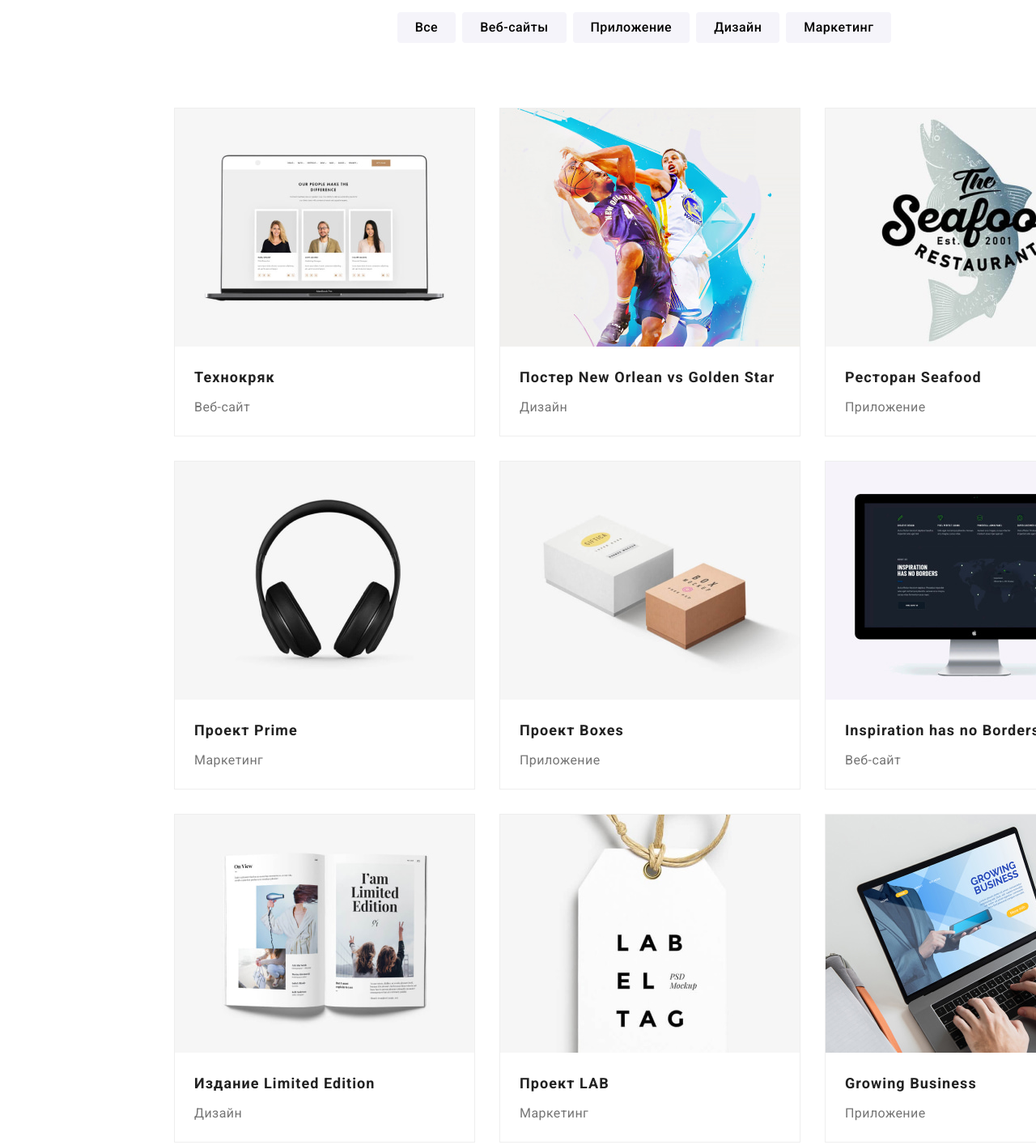
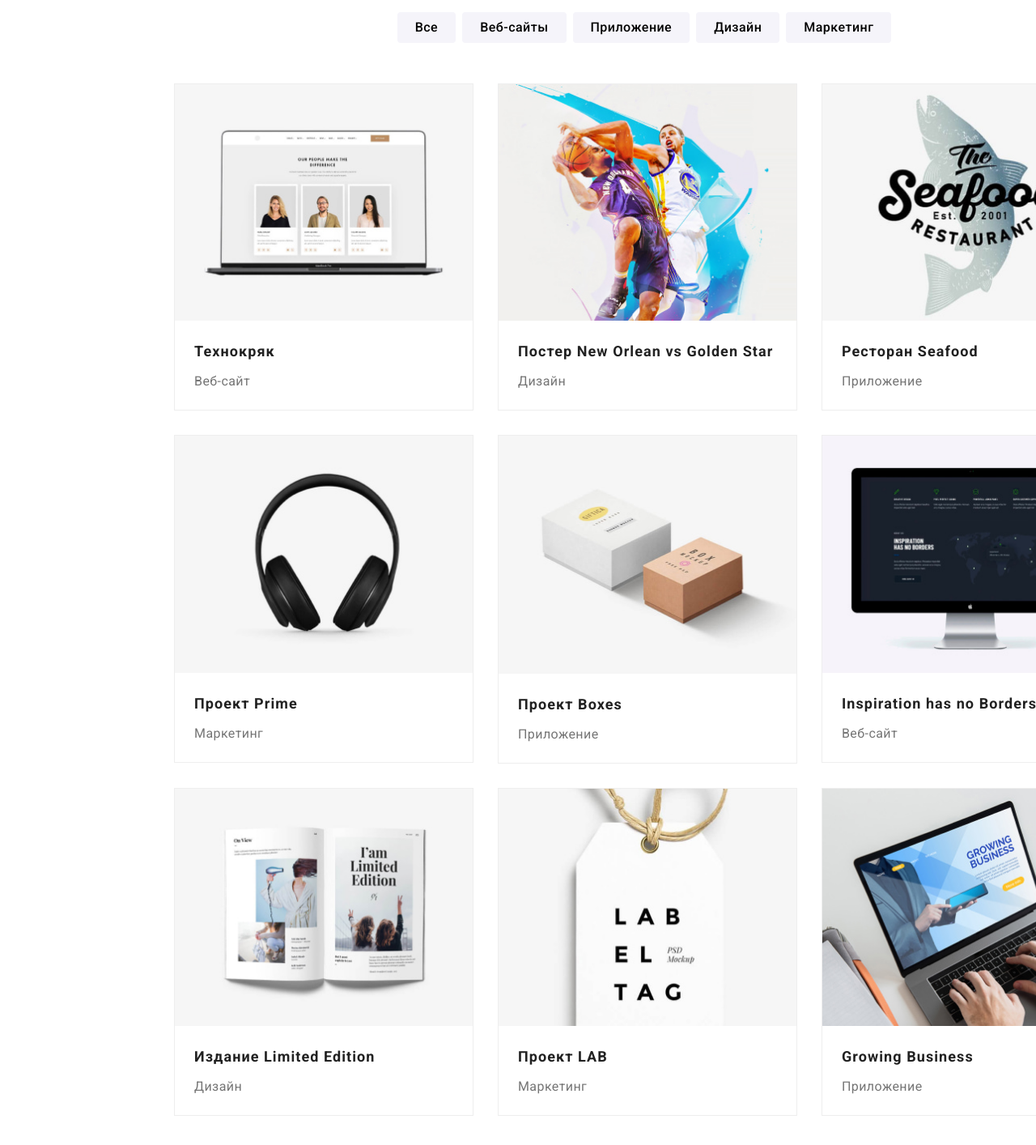
Before and after one commit to kbugayenko/goit-markup-hw-03, a plain HTML site: page portfolio.html in a window 1280 px wide. Shown: the part 160-1574 px from the top of the page at 81% size. Drawn offline with nearby package versions, Linux system fonts and the light colour scheme.

Commit message:
final version margin

```diff
--- a/css/styles.css
+++ b/css/styles.css
@@ -45,6 +45,7 @@ img {
 .list {
   list-style: none;
   padding: 0;
+  margin: 0;
 }
 
 .link {
@@ -308,9 +309,9 @@ img {
   width: 1600px;
   margin-left: auto;
   margin-right: auto;
-  padding-top: 60px;
-  padding-bottom: 60px;
+  padding: 60px 0;
 }
+
 .footer-content {
   margin-top: 20px;
 }
@@ -348,9 +349,15 @@ img {
 /* Описание для Портфолио */
 
 /* Section project */
-.btn-project {
+
+.project {
+  font-weight: 500;
+  font-size: 16px;
+  line-height: 1.62;
+  margin: 0 auto;
   display: flex;
-  padding-bottom: 50px;
+  justify-content: center;
+  margin-bottom: 50px;
 }
 
 .button {
@@ -358,7 +365,7 @@ img {
   font-style: 400;
   font-weight: 500;
   font-size: 16px;
-  line-height: 1.62;
+  line-height: 1.63;
   text-align: center;
   letter-spacing: 0.03em;
   background-color: var(--background-button);
@@ -385,21 +392,12 @@ img {
 .section-project .link {
   color: var(--main-text-color);
 }
-.project {
-  font-weight: 500;
-  font-size: 16px;
-  line-height: 1.62;
-  margin: 0 auto;
-  display: flex;
-  margin-right: auto;
-  margin-left: auto;
-}
 
 .section-project {
   display: flex;
   flex-wrap: wrap;
   margin-left: calc(-1 * var(--basic-margin));
-  margin-right: calc(-1 * var(--basic-margin));
+  margin-top: calc(-1 * var(--basic-margin));
 }
 
 .project-title {
@@ -407,17 +405,21 @@ img {
   font-size: 18px;
   line-height: 2;
   letter-spacing: 0.06em;
-  width: 370px;
-  padding: 20px 24px 4px;
+  padding: 0 24px;
+  margin-top: 20px;
+  margin-bottom: 4px;
 }
-
+.card {
+  border: 1px solid #eeeeee;
+}
 .project-descrip {
   font-size: 16px;
   line-height: 1.87;
-  width: 370px;
   color: var(--acent-color);
-  padding: 0 24px 20px;
+  padding: 0 24px;
+  margin-bottom: 20px;
 }
+
 .project-tehno,
 .project-poster,
 .project-seafood,
@@ -427,8 +429,7 @@ img {
 .project-limit,
 .project-lab,
 .project-business {
-  flex-basis: calc(100% / 3 - 60px);
+  flex-basis: calc(100% / 3 - var(--basic-margin));
   margin-left: var(--basic-margin);
   margin-top: var(--basic-margin);
-  border: 1px solid #eeeeee;
 }
--- a/portfolio.html
+++ b/portfolio.html
@@ -50,7 +50,6 @@
       <section class="section">
         <div class="container">
           <h1 class="visually-hidden">Проекты</h1>
-          <div class="btn-project">
           <ul class="project list">
             <li><button type="button" class="button">Все</button></li>
             <li>
@@ -66,19 +65,11 @@
               <button type="button" class="button">Маркетинг</button>
             </li>
           </ul>
-          </div>
           <ul class="section-project list">
             <li class="project-tehno">
               <a href="" class="link">
                 <article class="card">
-                  <div class="card-img">
-                    <img
-                      src="./images/img.jpg"
-                      alt="Технокряк"
-                      height="294"
-                      width="370"
-                    />
-                  </div>
+                  <img src="./images/img.jpg" alt="Технокряк" width="370" />
                   <div class="card-info">
                     <h2 class="project-title">Технокряк</h2>
                     <p class="project-descrip">Веб-сайт</p>
@@ -89,14 +80,11 @@
             <li class="project-poster">
               <a href="" class="link">
                 <article class="card">
-                  <div class="card-img">
                   <img
                     src="./images/img-1.jpg"
                     alt="Постер NO vs GS"
-                      height="294"
                     width="370"
                   />
-                  </div>
                   <div class="card-info">
                     <h2 class="project-title">
                       Постер New Orlean vs Golden Star
@@ -109,14 +97,11 @@
             <li class="project-seafood">
               <a href="" class="link">
                 <article class="card">
-                  <div class="card-img">
                   <img
                     src="./images/img-2.jpg"
                     alt="Ресторан Seafood"
-                      height="294"
                     width="370"
                   />
-                  </div>
                   <div class="card-info">
                     <h2 class="project-title">Ресторан Seafood</h2>
                     <p class="project-descrip">Приложение</p>
@@ -127,14 +112,11 @@
             <li class="project-prime">
               <a href="" class="link">
                 <article class="card">
-                  <div class="card-img">
                   <img
                     src="./images/img-3.jpg"
                     alt="Проект Prime"
-                      height="294"
                     width="370"
                   />
-                  </div>
                   <div class="card-info">
                     <h2 class="project-title">Проект Prime</h2>
                     <p class="project-descrip">Маркетинг</p>
@@ -145,14 +127,12 @@
             <li class="project-boxes">
               <a href="" class="link">
                 <article class="card">
-                  <div class="card-img">
                   <img
                     src="./images/img-4.jpg"
                     alt="Проект Boxes"
                     height="294"
                     width="370"
                   />
-                  </div>
                   <div class="card-info">
                     <h2 class="project-title">Проект Boxes</h2>
                     <p class="project-descrip">Приложение</p>
@@ -163,14 +143,11 @@
             <li class="project-borders">
               <a href="" class="link">
                 <article class="card">
-                  <div class="card-img">
                   <img
                     src="./images/img-5.jpg"
                     alt="Inspiration has no Borders"
-                      height="294"
                     width="370"
                   />
-                  </div>
                   <div class="card-info">
                     <h2 class="project-title">Inspiration has no Borders</h2>
                     <p class="project-descrip">Веб-сайт</p>
@@ -181,14 +158,11 @@
             <li class="project-limit">
               <a href="" class="link">
                 <article class="card">
-                  <div class="card-img">
                   <img
                     src="./images/img-6.jpg"
                     alt="Издание Limited Edition"
-                      height="294"
                     width="370"
                   />
-                  </div>
                   <div class="card-info">
                     <h2 class="project-title">Издание Limited Edition</h2>
                     <p class="project-descrip">Дизайн</p>
@@ -199,14 +173,7 @@
             <li class="project-lab">
               <a href="" class="link">
                 <article class="card">
-                  <div class="card-img">
-                    <img
-                      src="./images/img-7.jpg"
-                      alt="Проект LAB"
-                      height="294"
-                      width="370"
-                    />
-                  </div>
+                  <img src="./images/img-7.jpg" alt="Проект LAB" width="370" />
                   <div class="card-info">
                     <h2 class="project-title">Проект LAB</h2>
                     <p class="project-descrip">Маркетинг</p>
@@ -217,14 +184,11 @@
             <li class="project-business">
               <a href="" class="link">
                 <article class="card">
-                  <div class="card-img">
                   <img
                     src="./images/img-8.jpg"
                     alt="Growing Business"
-                      height="294"
                     width="370"
                   />
-                  </div>
                   <div class="card-info">
                     <h2 class="project-title">Growing Business</h2>
                     <p class="project-descrip">Приложение</p>
```
Lines whose indentation alone changed are shown as unchanged.
